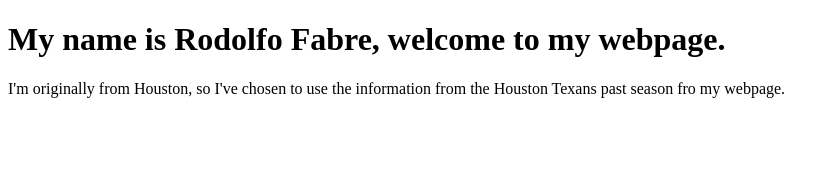
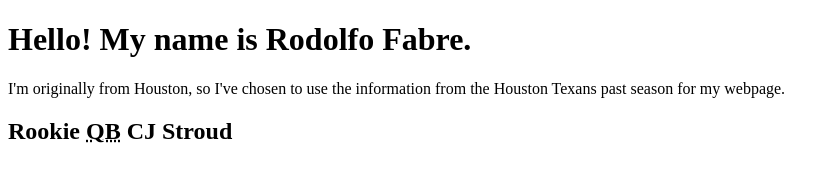
Before and after one commit to rkf27/rkf27.github.io, a plain HTML site: page index.html in a window 1280 px wide. Shown: the whole page, without its empty margins (0-839 px from the left). Drawn offline with Linux system fonts and the light colour scheme.

Commit message:
Update index.html
first content check

```diff
--- a/index.html
+++ b/index.html
@@ -6,7 +6,12 @@
     </head>
 
     <body>
-        <h1>My name is Rodolfo Fabre, welcome to my webpage.</h1>
-        <p>I'm originally from Houston, so I've chosen to use the information from the Houston Texans past season fro my webpage.</p>
+        <h1>Hello! My name is Rodolfo Fabre.</h1>
+        <p>I'm originally from Houston, so I've chosen to use the information from the Houston Texans past season for my webpage.</p>
+
+        <main>
+            <h2>Rookie <abbr title="Quarterback">QB</abbr> <strong>CJ Stroud</strong></h2>
+        </main>
+
     </body>
 </html>
```
